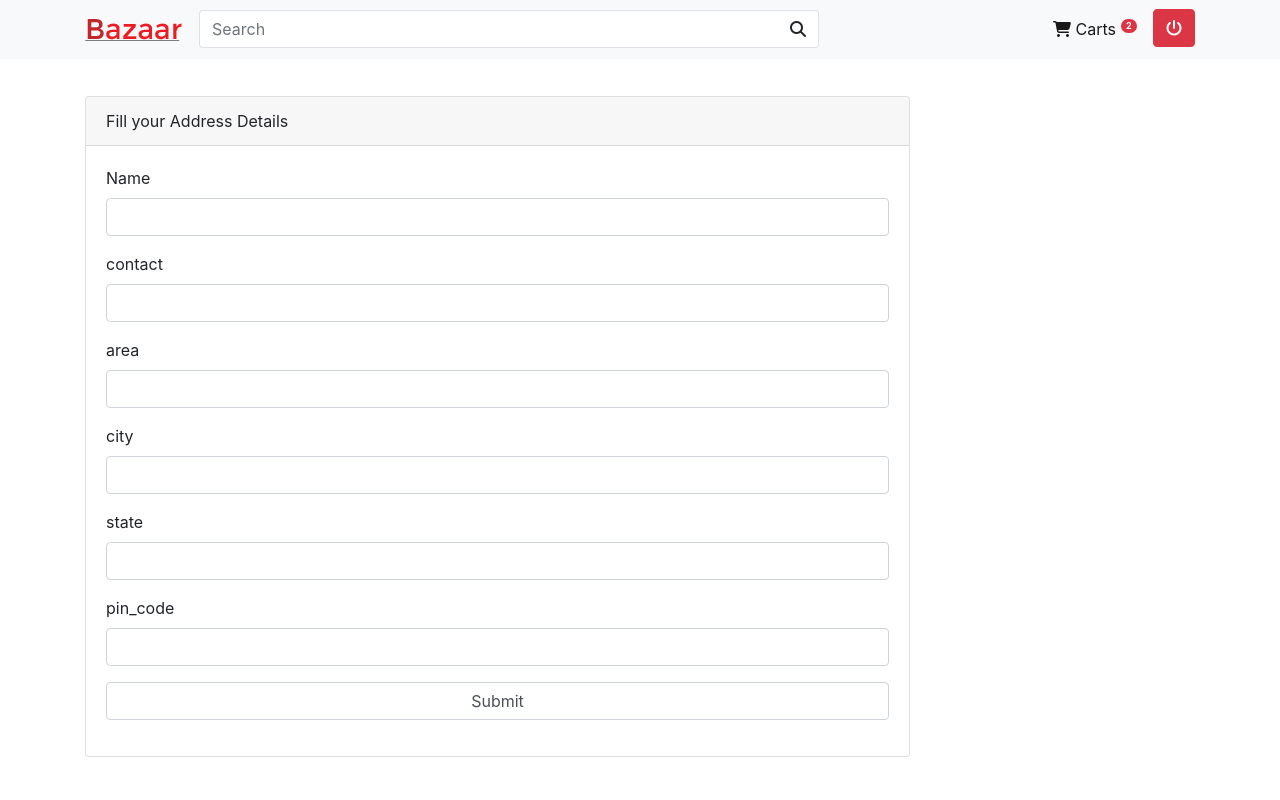
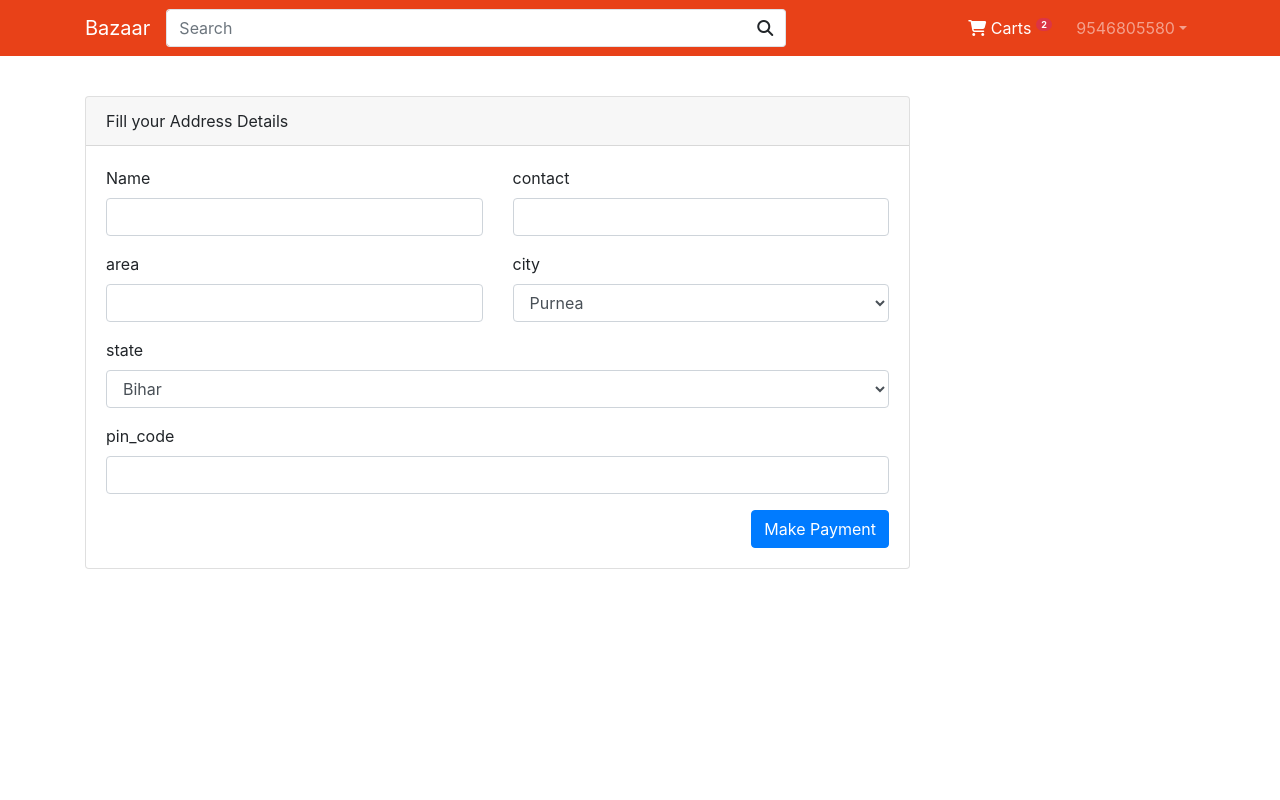
Before and after one commit to sadique-cws/bazaar_ci, a CodeIgniter app: page /database/user/checkout in a window 1280 px wide. Run offline with CodeIgniter, Linux system fonts and the light colour scheme; a user stored in the database is signed in; data comes from the database, SQL or seed files in the repository; some libraries are stand-ins or nearby versions.

Commit message:
designing

```diff
--- a/application/views/auth/signup.php
+++ b/application/views/auth/signup.php
@@ -1,3 +1,7 @@
+<div class="bg-dark text-white w-100 px-5 py-3">
+        <h2 class="h5">Home/</h2>
+        <h4>Create An Account</h4>
+</div>
 <div class="container mt-5">
     <div class="row">
         <div class="col-lg-4 mx-auto">
--- a/application/views/public/checkout.php
+++ b/application/views/public/checkout.php
@@ -6,32 +6,51 @@
                 <div class="card-header">Fill your Address Details</div>
                 <div class="card-body">
                     <form action="<?= base_url('user/checkout');?>" method="post">
-                        <div class="form-group">
+                    <div class="row">
+
+                    <div class="form-group col">
                             <label for="">Name</label>
                             <input type="text" name="name" class="form-control">
                         </div>
-                        <div class="form-group">
+                        <div class="form-group col">
                             <label for="">contact</label>
                             <input type="text" name="contact" class="form-control">
                         </div>
-                        <div class="form-group">
+                    </div>
+                    <div class="row">
+
+                    <div class="form-group col">
                             <label for="">area</label>
                             <input type="text" name="area" class="form-control">
                         </div>
-                        <div class="form-group">
+                        <div class="form-group col">
                             <label for="">city</label>
-                            <input type="text" name="city" class="form-control">
+                            <select name="city" class="form-control">
+                                <option>Purnea</option>
+                                <option>Patna</option>
+                                <option>Bhagalpur</option>
+                                <option>Gaya</option>
+                            </select>
                         </div>
+                    </div>
                         <div class="form-group">
                             <label for="">state</label>
-                            <input type="text" name="state" class="form-control">
+                            <select name="state" class="form-control">
+                                <option>Bihar</option>
+                                <option>Jharkhand</option>
+                                <option>J&K</option>
+                                <option>UP</option>
+                                <option>MP</option>
+                                <option>AP</option>
+                                <option>AP2</option>
+                            </select>
                         </div>
                         <div class="form-group">
                             <label for="">pin_code</label>
                             <input type="text" name="pin_code" class="form-control">
                         </div>
                         <div class="form-group">
-                            <input type="submit" class="form-control">
+                            <input type="submit" class="btn btn-primary float-right" value="Make Payment">
                         </div>
                     </form>
                 </div>
--- a/application/views/public/header.php
+++ b/application/views/public/header.php
@@ -8,17 +8,19 @@ $ci = &get_instance();
     <meta charset="UTF-8">
     <meta name="viewport" content="width=device-width, initial-scale=1.0">
     <title>Bazaar</title>
+    <link rel="stylesheet" href="<?= base_url('assets/style.css');?>">
     <link rel="stylesheet" href="https://cdn.jsdelivr.net/npm/bootstrap@4.5.3/dist/css/bootstrap.min.css" integrity="sha384-TX8t27EcRE3e/ihU7zmQxVncDAy5uIKz4rEkgIXeMed4M0jlfIDPvg6uqKI2xXr2" crossorigin="anonymous">
 </head>
 <body>
 
-<nav class="navbar navbar-expand-lg navbar-light bg-light fixed-top">
+<nav class="navbar navbar-expand-lg navbar-dark bg-theme fixed-top">
   <div class="container">
   <button class="navbar-toggler" type="button" data-toggle="collapse" data-target="#navbarTogglerDemo01" aria-controls="navbarTogglerDemo01" aria-expanded="false" aria-label="Toggle navigation">
     <span class="navbar-toggler-icon"></span>
   </button>
     <a class="navbar-brand " href="#">
-        <img src="<?= base_url('assets/logo.png');?>" class="w-100">
+        <!-- <img src=//base_url('assets/logo.png');?>" class="w-100"> -->
+        Bazaar
     </a>
 
     <form class=" mx-auto">
@@ -41,12 +43,30 @@ $ci = &get_instance();
       </li>
       <?php if($this->session->userdata('admin')):?>
       <li class="nav-item  ml-2">
-        <a class="btn btn-danger" href="<?= base_url('auth/logout');?>" tabindex="-1" aria-disabled="true"><i class="fas fa-power-off"></i></a>
-      </li>
+        <div class="dropdown">
+            <button type="button" data-toggle="dropdown" class="nav-link border-0 bg-theme dropdown-toggle"><?= $_SESSION['admin'];?></button>
+            <div class="dropdown-menu">
+              <a href="<?= base_url('auth/signup');?>" class="dropdown-item">My Profile</a>
+              <a href="<?= base_url('auth/signup');?>" class="dropdown-item">My Carts</a>
+              <a href="<?= base_url('auth/signup');?>" class="dropdown-item">My Orders</a>
+              <a href="<?= base_url('auth/signup');?>" class="dropdown-item">My Return</a>
+              <a href="<?= base_url('auth/logout');?>" class="dropdown-item"> <i class="fas fa-power-off"></i> Logout </a>
+
+            </div>
+          </div>
+       </li>
       <?php else: ?>
         <li class="nav-item">
-          <a class="btn btn-danger" href="<?= base_url('auth/login');?>" tabindex="-1" aria-disabled="true">Login</a>
-        </li>
+          <div class="dropdown">
+            <button type="button" data-toggle="dropdown" class="nav-link border-0 bg-theme dropdown-toggle">Account</button>
+            <div class="dropdown-menu">
+              <a href="<?= base_url('auth/login');?>" class="dropdown-item"> <i class="fas fa-user"></i> Login</a>
+              <a href="<?= base_url('auth/signup');?>" class="dropdown-item">Create an Account</a>
+              <div class="dropdown-divider"></div>
+              <a href="" class="dropdown-item" disabled>Help</a>
+            </div>
+          </div>
+       </li>
 
       <?php endif;?>
     </ul>
--- a/application/views/public/product.php
+++ b/application/views/public/product.php
@@ -17,7 +17,7 @@
                                 <h2 class="lead"><?= $product->title;?></h2>
                                 <p class="small"><?= $product->category;?></p>
                                 <h2>Rs. <?= $product->discount_price;?> <small><del><?= $product->price;?>/-</del></small></h2>
-                                <a href="<?= base_url('user/addToCart/'.$product->id);?>" class="btn btn-success">Add To cart</a>
+                                <a href="<?= base_url('user/addToCart/'.$product->id);?>" class=" nav-link  d-inline-block mt-2 bg-theme btn-lg text-white">Add To cart</a>
                             </div>
                         </div>
                     </div>
--- a/application/views/public/side.php
+++ b/application/views/public/side.php
@@ -1,5 +1,5 @@
 <div class="list-group list-group-flash">
     <?php foreach($category as $cat):?>
-        <a href="" class="list-group-item list-group-item-action small"><?= $cat->title;?></a>
+        <a href="" class="list-group-item list-group-item-action small"><?= $cat->cat_title;?></a>
     <?php endforeach;?>
 </div>
--- /dev/null
+++ b/assets/style.css
@@ -0,0 +1,16 @@
+.bg-theme{
+    background-color: #e84118;
+}
+.text-theme{
+    color: #e84118;
+}
+::-webkit-scrollbar{
+    width: 8px;
+}
+::-webkit-scrollbar-track{
+    background-color: #eee;
+}
+::-webkit-scrollbar-thumb{
+    background-color: #e84118;
+    border-radius: 5px;
+}
```
Also changed, not shown: application/controllers/Home.php (+7 -5 lines), application/views/auth/login.php (+6 -1 lines), application/views/public/cart.php (+11 -3 lines), application/views/public/home.php (+11 -6 lines).
